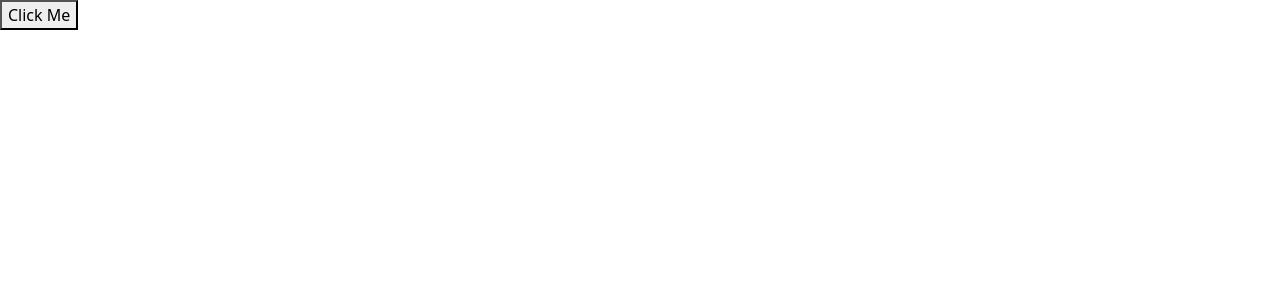
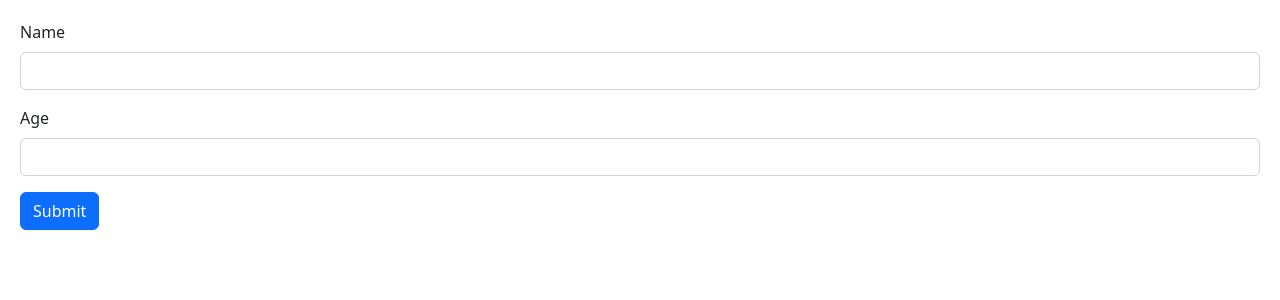
Before and after one commit to haleighspurlock/react-typescript, a React (Vite) app: page / in a window 1280 px wide. Shown: the top 300 px of the page. Built offline with nearby package versions, Linux system fonts and the light colour scheme.

Commit message:
building a form

```diff
--- a/src/App.tsx
+++ b/src/App.tsx
@@ -1,23 +1,25 @@
 import { useState } from "react";
 // import Message from "./Message";
+import Form from "./components/Form"
 
 function App() {
-  const [cart, setCart] = useState ({
-    discount: .1,
-    items: [
-      { id: 1, title: 'product 1', quantity: 1 },
-      { id: 2, title: 'product 2', quantity: 1}
-    ]
-  })
+  // const [cart, setCart] = useState ({
+  //   discount: .1,
+  //   items: [
+  //     { id: 1, title: 'product 1', quantity: 1 },
+  //     { id: 2, title: 'product 2', quantity: 1}
+  //   ]
+  // })
 
-  const handleClick = () => {
-    setCart({...cart, items: [...cart.items.map(item => item.id === 1 ? { ...item, quantity:2 } : item )] })
-  }
+  // const handleClick = () => {
+  //   setCart({...cart, items: [...cart.items.map(item => item.id === 1 ? { ...item, quantity:2 } : item )] })
+  // }
 
   return (
-    <div>
-      <button onClick={handleClick}>Click Me</button>
-    </div>
+    // <div>
+    //   <button onClick={handleClick}>Click Me</button>
+    // </div>
+    <Form />
   );
 }
 
--- /dev/null
+++ b/src/components/Form.tsx
@@ -0,0 +1,23 @@
+import React from "react";
+
+const Form = () => {
+  return (
+    <form>
+      <div className="mb-3">
+        <label htmlFor="name" className="form-label">
+          Name
+        </label>
+        <input id="name" type="text" className="form-control" />
+      </div>
+      <div>
+        <div className="mb-3">
+          <label htmlFor="age" className="form-label">Age</label>
+          <input id="age" type="number" className="form-control" />
+        </div>
+      </div>
+      <button className="btn btn-primary" type="submit">Submit</button>
+    </form>
+  );
+};
+
+export default Form;
--- /dev/null
+++ b/src/index.css
@@ -0,0 +1,3 @@
+body {
+    padding: 20px;
+}
--- a/src/main.tsx
+++ b/src/main.tsx
@@ -2,6 +2,7 @@
 import ReactDOM from 'react-dom/client'
 import App from './App'
 import 'bootstrap/dist/css/bootstrap.css'
+import './index.css'
 
 ReactDOM.createRoot(document.getElementById('root') as HTMLElement).render(
   <React.StrictMode>
```
